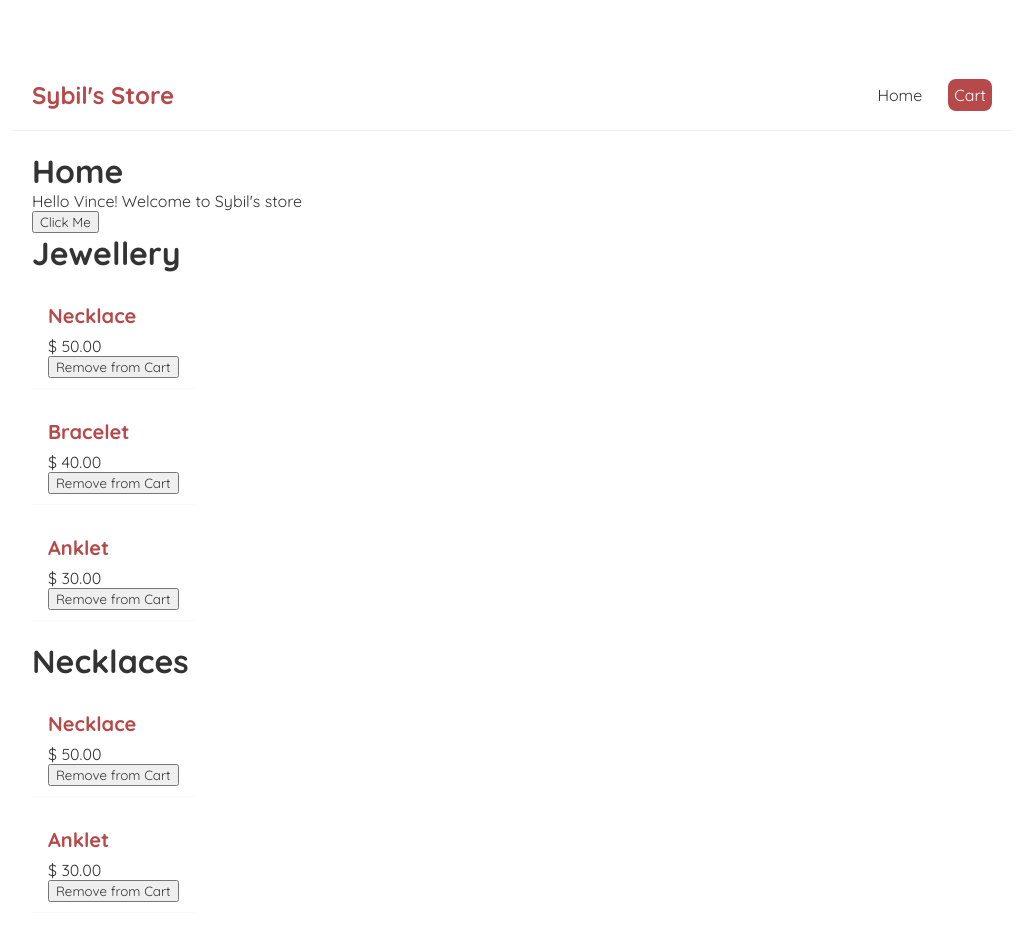
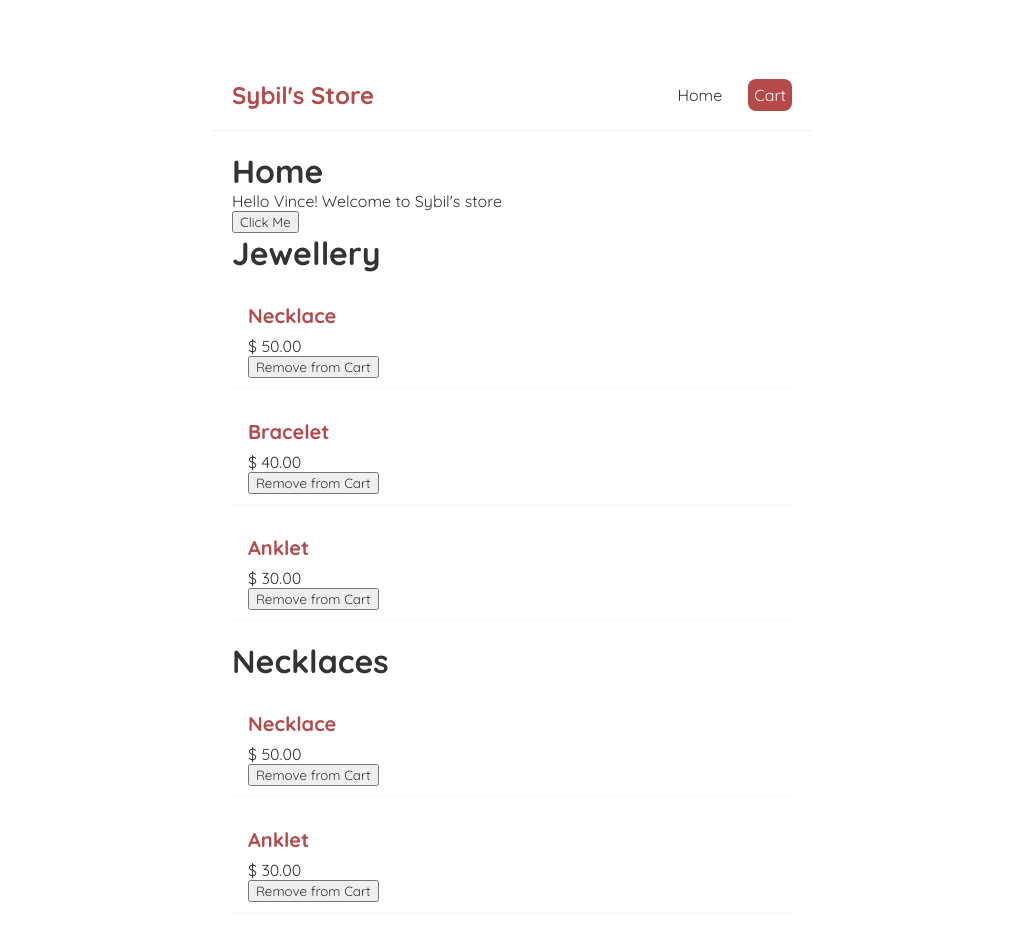
Before and after one commit to ChurchillV/React-Tutorials, a React (Vite) app: page / in a window 1280 px wide. Shown: the top 940 px of the page, without its empty margins (128-1151 px from the left). Built offline with nearby package versions, Linux system fonts and the light colour scheme.

Commit message:
Working with JSON Server

```diff
--- /dev/null
+++ b/data/db.json
@@ -0,0 +1,22 @@
+{
+    "items": [
+        {
+            "product_name" : "Necklace",
+            "type" : "necklace",
+            "price" : "50.00",
+            "id" : "1"
+        },
+        {
+            "product_name" : "Bracelet",
+            "type" : "bracelet",
+            "price" : "40.00",
+            "id" : "2"
+        },
+        {
+            "product_name" : "Anklet",
+            "type" : "necklace",
+            "price" : "30.00",
+            "id" : "3"
+        }
+    ]
+}
--- a/src/Home.jsx
+++ b/src/Home.jsx
@@ -39,10 +39,10 @@ const Home = () => {
             <h1>Home</h1>
             <p>Hello { name }! Welcome to Sybil's store</p>
             <button onClick={handleClick}>Click Me</button>
-            <div className= "catalogue">
+            <div className= "catalogue row">
                 <ItemList items = {items} title= "Jewellery" removeFromCart={removeFromCart}/>
             </div>
-            <div className="catalogue">
+            <div className="catalogue row">
                 <ItemList items = {items.filter((item) => item.type === "necklace")} title= "Necklaces" removeFromCart={removeFromCart}/>
             </div>
             </div>
--- a/src/index.css
+++ b/src/index.css
@@ -10,7 +10,7 @@
   padding: 20px;
   display: flex;
   align-items: center;
-  max-width: 1000px;
+  max-width: 600px;
   margin: 0 auto;
   border-bottom: 1px solid #f2f2f2;
 }
@@ -34,18 +34,13 @@
 }
 
 .content {
-  max-width: 1000px;
+  max-width: 600px;
   margin: 40px auto;
   padding: 20px;
 }
 
 .home {
   padding: 20px;
-}
-
-.catalogue {
-  display: flex;
-  flex-direction: row;
 }
 
 .item-preview {
@@ -63,8 +58,3 @@
   color: #b64a4a;
   margin-bottom: 8px;
 }
-
-.list2 {
-  display: flex;
-  flex-direction: row;
-}
```
